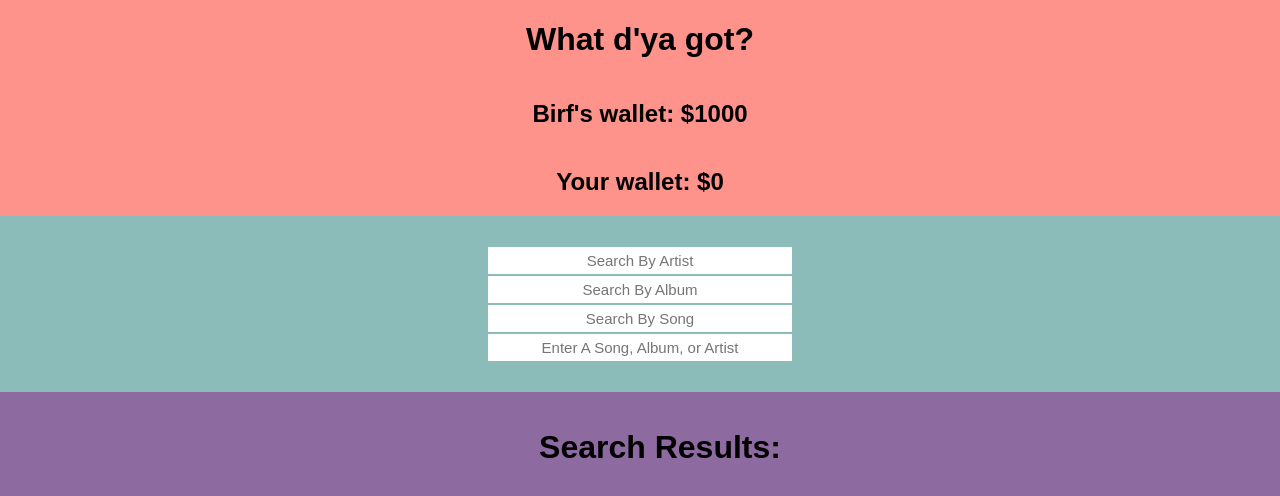
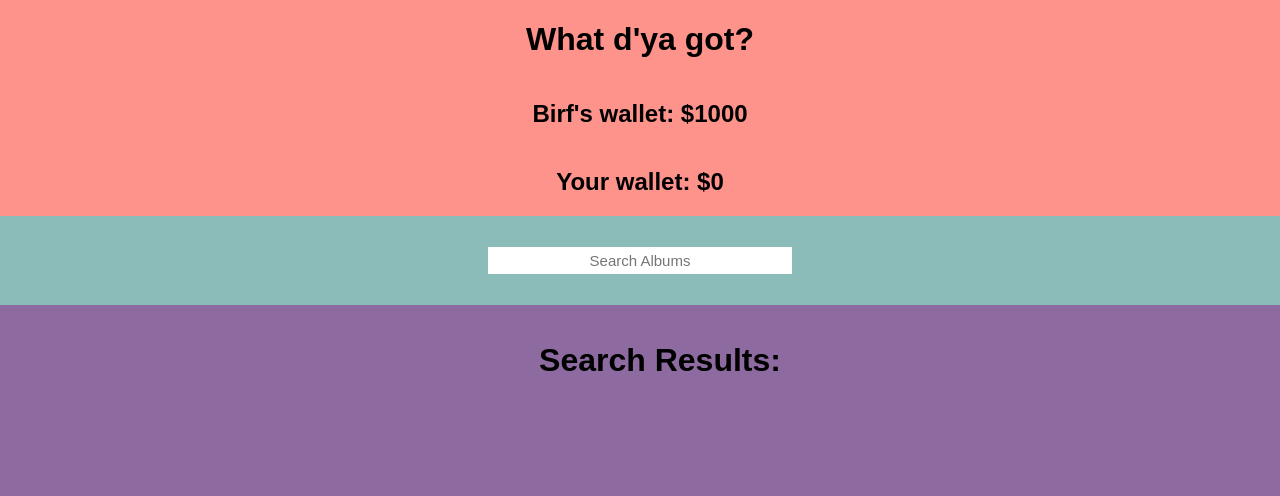
Before and after one commit to bovio/birf, a React (Create React App) app: page / in a window 1280 px wide. Shown: the top 496 px of the page. Built offline with nearby package versions, Linux system fonts and the light colour scheme.

Commit message:
refactor spotify search functions, more CSS fun

```diff
--- a/src/App.css
+++ b/src/App.css
@@ -45,8 +45,25 @@
   text-align: center;
 }
 
+.renderedResults img {
+  padding-top: 10px;
+  height: 150px;
+  width: 150px;
+}
+
 .Sell {
   background-color: white;
   color: black;
-  border: 1px solid #8d6a9f;
+  border: 2px solid #8d6a9f;
+  padding: 10px 30px;
+  font-size: 15px;
 }
+
+.Sell:hover {
+  border: 3px solid #352140;
+  cursor: grab;
+}
+
+.Sell:active {
+  cursor: grabbing;
+}
--- a/src/App.js
+++ b/src/App.js
@@ -10,81 +10,62 @@ class Search extends React.Component {
     this.handleTermChange = this.handleTermChange.bind(this);
   }
 
-  handleTermChange(e) {
-    this.props.search(e.target.value);
+  handleTermChange(type, e) {
+    this.props.search(type, e.target.value);
   }
 
   render() {
     return (
       <div className="SearchBar">
-        <input placeholder="Search By Artist" />
-        <br />
-        <input placeholder="Search By Album" />
-        <br />
-        <input placeholder="Search By Song" />
-        <br />
         <input
-          placeholder="Enter A Song, Album, or Artist"
-          onChange={this.handleTermChange}
-        />
+          placeholder="Search Albums"
+          onChange={e => this.handleTermChange("album", e)}
+        />{" "}
       </div>
     );
   }
 }
 // Renders the results of the search
-class SearchResults extends React.Component {
-  constructor(props) {
-    super(props);
 
-    this.searchResults = this.searchResults.bind(this);
-  }
-
-  searchResults = () => {
+const AlbumSearchResults = props => {
+  const results = props.searchResults || [];
   return (
+    <div className="SearchResults">
+      <ul>
         <div className="SearchResults">
           <h1>Search Results: </h1>
 
-        {this.props.searchResults.map(track => {
+          {results.map(album => {
             return (
               <div className="renderedResults">
                 <h2>
-                <li>Artist: {track.artist}</li>
-                <li>Song: {track.name}</li>
-                <li>Album: {track.album}</li>
-              </h2>
+                  <li>{album.artists[0].name}</li>
+                  <li>{album.name}</li>
+                  <img src={album.images[0].url} />
+                  <br />
                   <button
                     className="Sell"
-                album={track.album}
-                song={track.name}
-                artist={track.artist}
-                popularity={track.popularity}
                     onClick={e =>
-                  this.props.handleAddToCart(
+                      props.handleAddToCart(
                         e,
-                    track.artist,
-                    track.album,
-                    track.popularity,
-                    track.name,
-                    track.label
+                        album.artists[0].name,
+                        album.name,
+                        album.images[0].url,
+                        album.id
                       )
                     }
                   >
                     Sell
                   </button>
+                </h2>{" "}
               </div>
             );
           })}
         </div>
+      </ul>
+    </div>
   );
 };
-  render() {
-    return (
-      <div className="SearchResults">
-        <ul>{this.searchResults()}</ul>
-      </div>
-    );
-  }
-}
 
 class App extends React.Component {
   constructor(props) {
@@ -92,7 +73,8 @@ class App extends React.Component {
     this.state = {
       birfWallet: 1000,
       yourWallet: 0,
-      searchResults: []
+      searchResults: [],
+      selling: []
     };
 
     this.addToCart = this.addToCart.bind(this);
@@ -100,26 +82,49 @@ class App extends React.Component {
     this.handleAddToCart = this.handleAddToCart.bind(this);
   }
 
-  handleAddToCart = (e, artist, album, song, popularity) => {
+  handleAddToCart = (e, artist, album, images, id, name) => {
     console.log(artist);
     console.log(album);
-    console.log(song);
-    console.log(popularity);
+    console.log(images);
+    console.log(id);
+    this.setState({
+      selling: {
+        artist: artist,
+        album: album,
+        images: images,
+        id: id
+      }
+    });
   };
 
+  sell = () => {};
+
   addToCart = e => {
-    console.log(this.state.value);
+    console.log(this.state.selling);
   };
 
-  search(input) {
-    Spotify.search(input).then(searchResults => {
-      return this.setState({ searchResults: searchResults });
+  search(type, input) {
+    Spotify.search(type, input).then(searchResults => {
+      return this.setState({
+        searchResults: searchResults,
+        currentSearchType: type
+      });
     });
   }
   render() {
-    console.log(this.state);
+    let resultComponent;
+
+    resultComponent = (
+      <AlbumSearchResults
+        searchResults={this.state.searchResults}
+        addToCart={this.addToCart}
+        handleAddToCart={this.handleAddToCart}
+      />
+    );
+
     return (
       <div>
+        <meta name="pinterest" content="nopin" />
         <div className="Header">
           <h1>What d'ya got?</h1>
         </div>
@@ -129,11 +134,7 @@ class App extends React.Component {
         </div>
         <div className="App">
           <Search search={this.search} />
-          <SearchResults
-            searchResults={this.state.searchResults}
-            addToCart={this.addToCart}
-            handleAddToCart={this.handleAddToCart}
-          />
+          {resultComponent}
         </div>
       </div>
     );
--- a/src/util/spotify.js
+++ b/src/util/spotify.js
@@ -20,28 +20,28 @@ const Spotify = {
     }
   },
 
-  search(term) {
+  search(type, term) {
     this.getAccessToken();
-    return fetch(`https://api.spotify.com/v1/search?type=track&q=${term}`, {
+
+    const query = () => {
+      if (type === "artist") {
+        return `https://api.spotify.com/v1/search?q=${term}&type=${type}&includes_group=album`;
+      } else if (type === "album") {
+        return `https://api.spotify.com/v1/search?q=${term}&type=${type}&tracks`;
+      }
+    };
+
+    return fetch(query(), {
       headers: {
         Authorization: `Bearer ${accessToken}`
       }
     })
       .then(response => response.json())
       .then(jsonResponse => {
-        if (!jsonResponse.tracks) {
-          return [];
-        } else {
-          return jsonResponse.tracks.items.map(track => {
-            return {
-              id: track.id,
-              name: track.name,
-              artist: track.artists[0].name,
-              album: track.album.name,
-              uri: track.uri,
-              popularity: track.popularity
-            };
-          });
+        if (`${type}` === "album" && jsonResponse.albums) {
+          return jsonResponse.albums.items;
+        } else if (`${type}` === "artist" && jsonResponse.artists) {
+          return jsonResponse.artists.items;
         }
       });
   }
```
Lines whose indentation alone changed are shown as unchanged.
